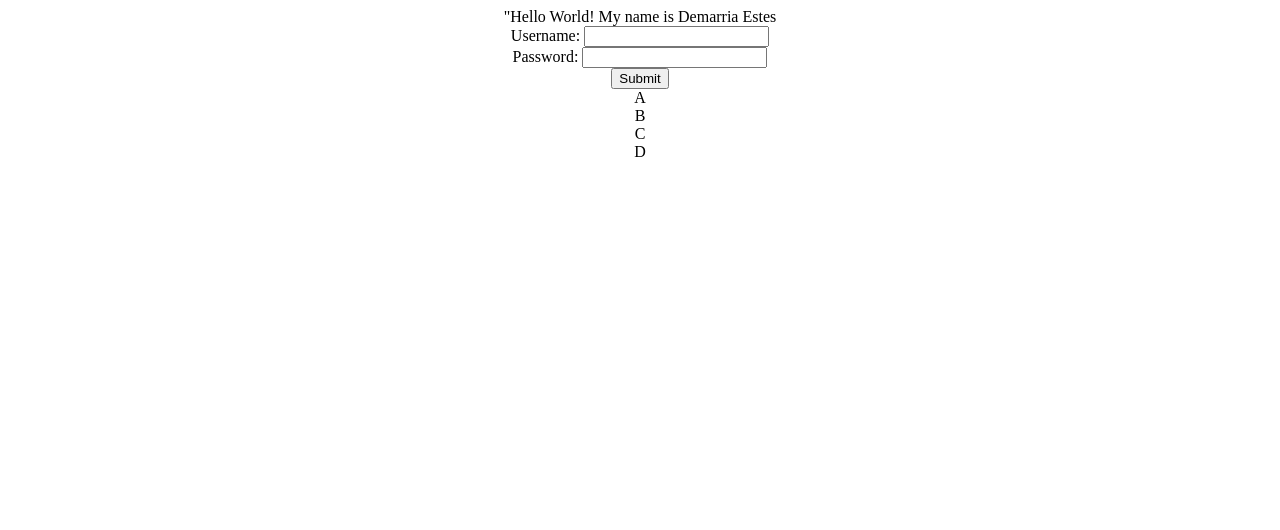
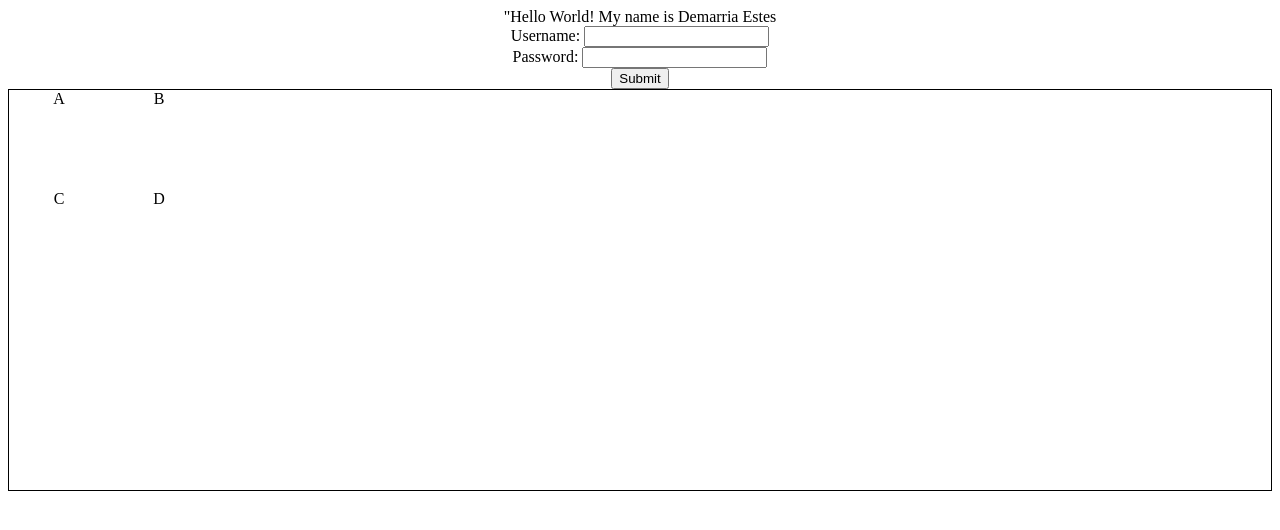
Before and after one commit to Dee-E/hello-world, a plain HTML site: page index.html in a window 1280 px wide. Drawn offline with Linux system fonts and the light colour scheme.

Commit message:
Update styles.css

```diff
--- a/stylesheets/styles.css
+++ b/stylesheets/styles.css
@@ -6,3 +6,26 @@ font-family: "Times New Roman", serif;
   font-size:25px;
   color: red;
 }
+
+.grid-container{
+     display: grid;
+     border: 1px black solid;
+     grid-template: 100px 200px 100px / 100px 100px;
+
+}
+
+.a{
+grid-area: 1 / 1 span 1 / span 2;
+}
+
+.b{
+grid-area: 2 / 1 span 1 / span 1;
+}
+
+.c{
+grid-area: 2 / 2 span 1 / span 1;
+}
+
+.d{
+grid-area: 3 / 1 span 1 / span 2;
+}
```
